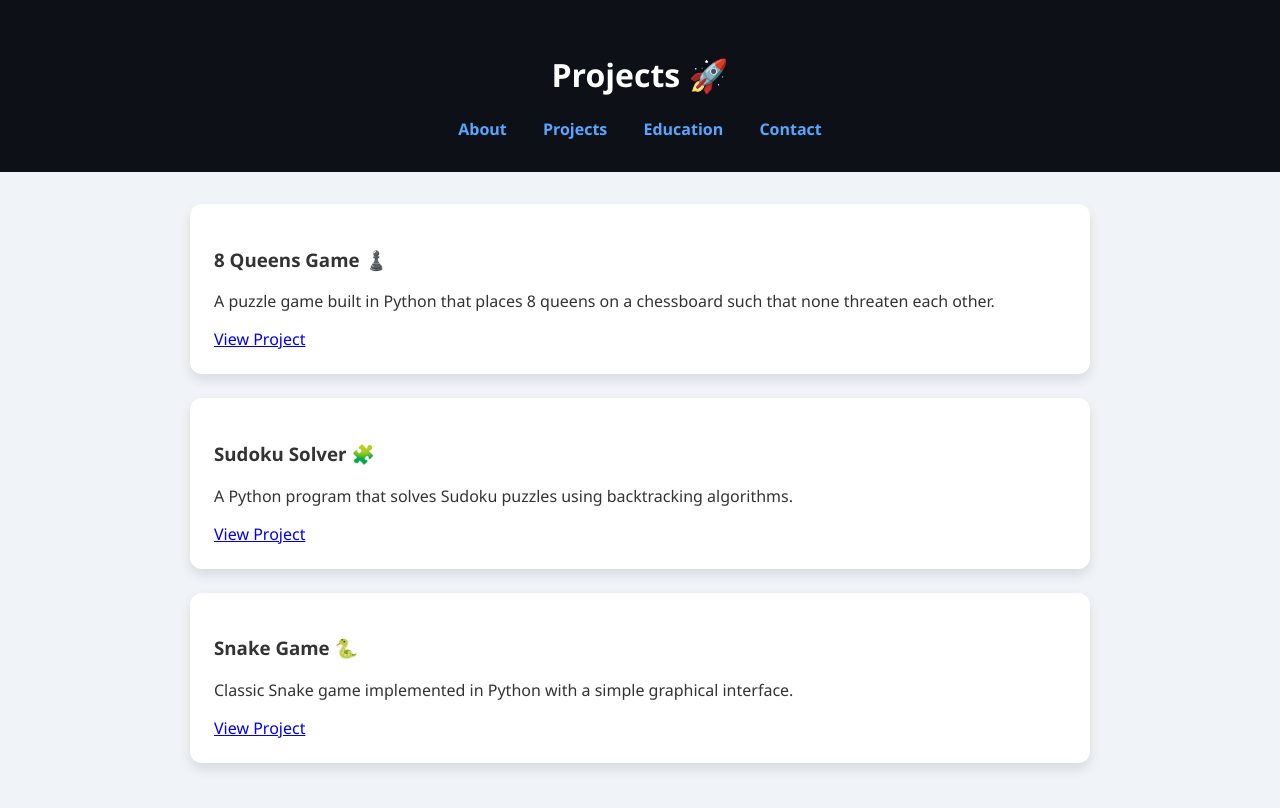
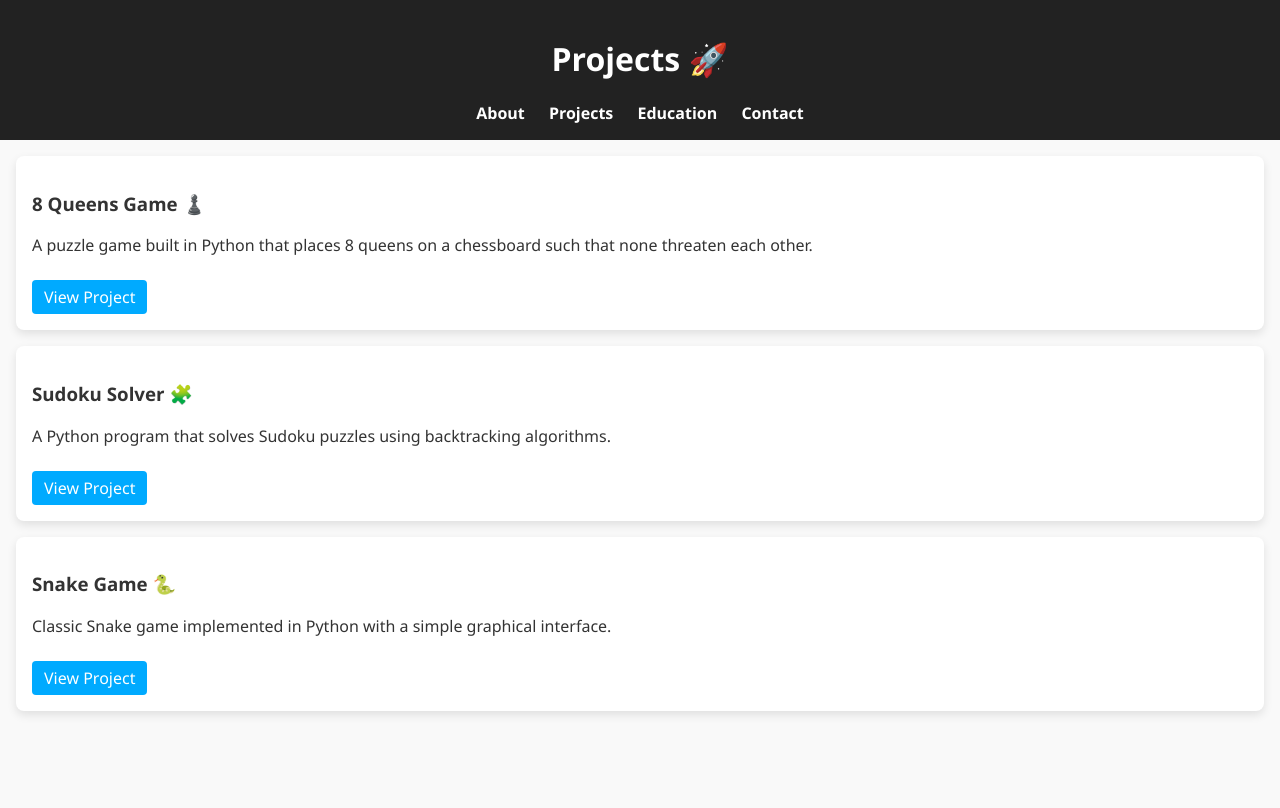
Before and after one commit to harshit7-wq/my-portfolio, a plain HTML site: page projects.html in a window 1280 px wide. Drawn offline with Linux system fonts and the light colour scheme.

Commit message:
Update style.css

```diff
--- a/style.css
+++ b/style.css
@@ -1,82 +1,92 @@
-/* Basic Styling */
+/* General reset & font */
 body {
-  font-family: 'Segoe UI', sans-serif;
-  background: #f0f4f8;
   margin: 0;
-  padding: 0;
+  font-family: 'Segoe UI', Arial, sans-serif;
+  background-color: #f9f9f9;
   color: #333;
 }
 
+/* Header */
 header {
-  background: #0d1117;
+  background-color: #222;
   color: white;
-  padding: 2rem;
+  padding: 1rem;
   text-align: center;
-  animation: slideDown 1s ease;
+  position: sticky;
+  top: 0;
+  z-index: 10;
+}
+
+nav {
+  margin-top: 10px;
 }
 
 nav a {
-  margin: 0 1rem;
-  color: #58a6ff;
+  color: white;
   text-decoration: none;
-  font-weight: bold;
+  margin: 0 10px;
+  font-weight: 600;
 }
 
-main {
-  padding: 2rem;
-  max-width: 900px;
-  margin: auto;
+nav a:hover {
+  color: #00aaff;
 }
 
+/* Cards (Projects, Education sections) */
 .card {
   background: white;
-  padding: 1.5rem;
-  margin-bottom: 1.5rem;
-  border-radius: 12px;
-  box-shadow: 0 6px 12px rgba(0,0,0,0.1);
-  transition: transform 0.3s ease;
-}
-.card:hover {
-  transform: scale(1.03);
+  padding: 1rem;
+  margin: 1rem;
+  border-radius: 8px;
+  box-shadow: 0 4px 10px rgba(0,0,0,0.1);
+  transition: transform 0.2s ease, box-shadow 0.2s ease;
 }
 
-/* Animations */
+.card:hover {
+  transform: translateY(-5px);
+  box-shadow: 0 8px 18px rgba(0,0,0,0.15);
+}
+
+.card a {
+  display: inline-block;
+  margin-top: 8px;
+  background: #00aaff;
+  color: white;
+  padding: 6px 12px;
+  border-radius: 4px;
+  text-decoration: none;
+}
+
+.card a:hover {
+  background: #0077cc;
+}
+
+/* Responsive Layout */
+@media (max-width: 768px) {
+  nav a {
+    display: block;
+    padding: 8px 0;
+  }
+  .card {
+    margin: 0.5rem;
+  }
+}
+
+/* Animation */
+.fade-in {
+  animation: fadeIn 1s ease-in;
+}
+
+.slide-up {
+  animation: slideUp 0.8s ease-out;
+}
+
 @keyframes fadeIn {
   from { opacity: 0; }
   to { opacity: 1; }
 }
 
 @keyframes slideUp {
-  from { transform: translateY(30px); opacity: 0; }
-  to { transform: translateY(0); opacity: 1; }
+  from { opacity: 0; transform: translateY(20px); }
+  to { opacity: 1; transform: translateY(0); }
 }
-
-@keyframes slideDown {
-  from { transform: translateY(-30px); opacity: 0; }
-  to { transform: translateY(0); opacity: 1; }
-}
-
-.fade-in {
-  animation: fadeIn 1s ease-in-out;
-}
-
-.slide-up {
-  animation: slideUp 1s ease-in-out;
-}
-.clickable-img {
-  width: 200px;
-  transition: transform 0.3s ease;
-  cursor: pointer;
-}
-
-.clickable-img.clicked {
-  animation: moveImage 0.4s ease;
-}
-
-@keyframes moveImage {
-  0% { transform: scale(1) rotate(0deg); }
-  25% { transform: scale(1.05) rotate(2deg); }
-  50% { transform: scale(1.1) rotate(-2deg); }
-  75% { transform: scale(1.05) rotate(1deg); }
-  100% { transform: scale(1) rotate(0deg); }
-}
```
